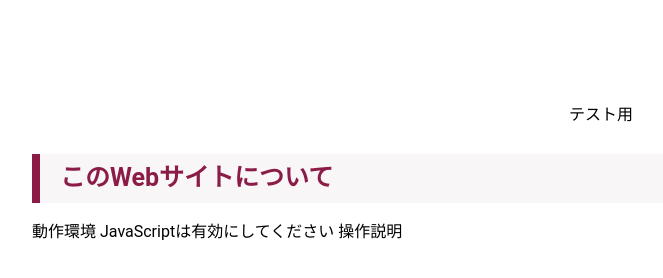
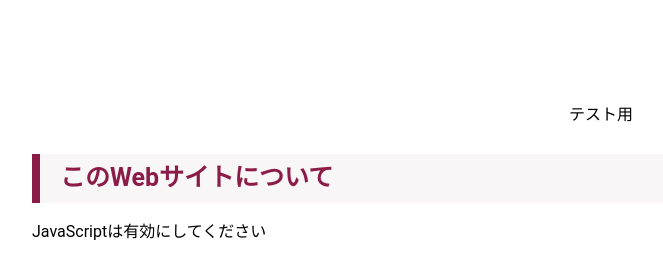
Before and after one commit to take0002fu/kouko, a plain HTML site: page index.html in a window 1280 px wide. Shown: the whole page, without its empty margins (40-703 px from the left). Drawn offline with Linux system fonts and the light colour scheme.

Commit message:
Update index.html

```diff
--- a/index.html
+++ b/index.html
@@ -15,7 +15,7 @@
     <main>
         <h5><a href="test/test.html" class="button2">テスト用</a></h5>
         <h3>このWebサイトについて</h3>
-        <p>動作環境 JavaScriptは有効にしてください 操作説明<p>
+        <p>JavaScriptは有効にしてください</p>
     </main>
     <footer>
 
```
